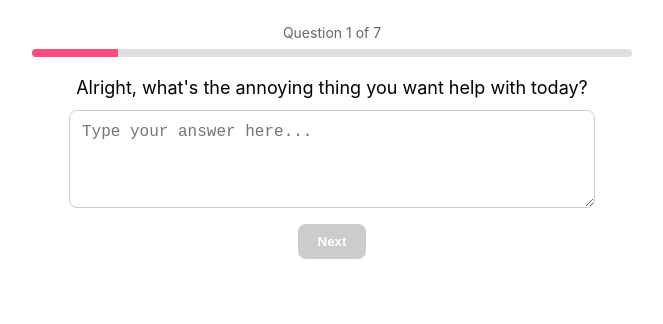
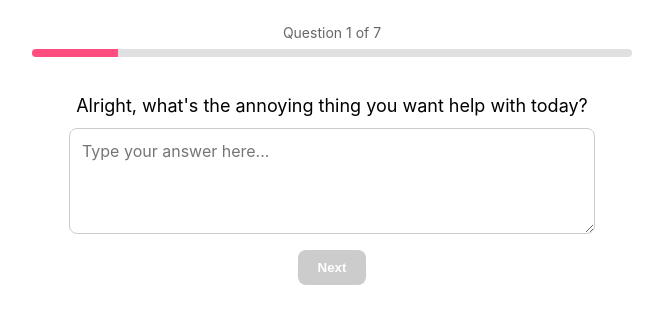
Before and after one commit to hannahrose11/izzy-form, a React (Create React App) app: page / in a window 1280 px wide. Shown: the top 324 px of the page, without its empty margins (308-971 px from the left). Built offline with nearby package versions, Linux system fonts and the light colour scheme.

Commit message:
Fix centering with flexbox layout

```diff
--- a/src/App.js
+++ b/src/App.js
@@ -110,7 +110,15 @@ export default function App() {
   const current = questions[step];
 
   return (
-    <div style={{ fontFamily: "Inter, sans-serif", maxWidth: 600, margin: "0 auto", padding: 24 }}>
+    <div style={{
+      fontFamily: "Inter, sans-serif",
+      maxWidth: 600,
+      margin: "0 auto",
+      padding: 24,
+      display: "flex",
+      flexDirection: "column",
+      alignItems: "center"
+    }}>
       {error && (
         <div style={{
           background: "#fee",
@@ -118,15 +126,16 @@ export default function App() {
           padding: 12,
           marginBottom: 20,
           borderRadius: 8,
-          fontSize: 14
+          fontSize: 14,
+          width: "100%"
         }}>
           {error}
         </div>
       )}
 
       {!finalPrompt ? (
-        <div style={{ textAlign: "center" }}>
-          <div style={{ marginBottom: 20 }}>
+        <div style={{ width: "100%", display: "flex", flexDirection: "column", alignItems: "center" }}>
+          <div style={{ marginBottom: 20, width: "100%", textAlign: "center" }}>
             <div style={{ fontSize: 14, color: "#666", marginBottom: 8 }}>
               Question {step + 1} of {questions.length}
             </div>
@@ -146,31 +155,33 @@ export default function App() {
             </div>
           </div>
 
-          <p style={{ fontSize: 18, marginBottom: 12 }}>{current.question}</p>
+          <p style={{ fontSize: 18, marginBottom: 12, textAlign: "center", width: "100%" }}>
+            {current.question}
+          </p>
+
           <textarea
             rows={4}
             style={{
               width: "100%",
               maxWidth: 500,
-              margin: "0 auto",
-              display: "block",
               padding: 12,
               fontSize: 16,
               borderRadius: 8,
               border: "1px solid #ccc",
               resize: "vertical",
+              fontFamily: "inherit",
+              marginBottom: 16
             }}
             value={currentInput}
             onChange={(e) => setCurrentInput(e.target.value)}
             placeholder="Type your answer here..."
           />
 
-          <div style={{ marginTop: 16 }}>
+          <div style={{ display: "flex", gap: 8, justifyContent: "center" }}>
             {step > 0 && (
               <button
                 onClick={handleBack}
                 style={{
-                  marginRight: 8,
                   background: "#f0f0f0",
                   color: "#333",
                   padding: "10px 20px",
@@ -201,8 +212,10 @@ export default function App() {
           </div>
         </div>
       ) : (
-        <div style={{ textAlign: "center" }}>
-          <h2 style={{ fontSize: 20, marginBottom: 12 }}>Here's your GPT-optimized prompt:</h2>
+        <div style={{ width: "100%", display: "flex", flexDirection: "column", alignItems: "center" }}>
+          <h2 style={{ fontSize: 20, marginBottom: 12, textAlign: "center" }}>
+            Here's your GPT-optimized prompt:
+          </h2>
           <pre style={{
             background: "#f6f6f6",
             padding: 16,
@@ -210,15 +223,17 @@ export default function App() {
             whiteSpace: "pre-wrap",
             textAlign: "left",
             maxHeight: 400,
-            overflow: "auto"
+            overflow: "auto",
+            width: "100%",
+            maxWidth: 500,
+            marginBottom: 16
           }}>
             {finalPrompt}
           </pre>
-          <div style={{ marginTop: 16 }}>
+          <div style={{ display: "flex", gap: 8, justifyContent: "center" }}>
             <button
               onClick={copyPrompt}
               style={{
-                marginRight: 8,
                 background: "#00C2A8",
                 color: "white",
                 padding: "10px 16px",
@@ -233,7 +248,6 @@ export default function App() {
             <button
               onClick={startOver}
               style={{
-                marginRight: 8,
                 background: "#f0f0f0",
                 color: "#333",
                 padding: "10px 16px",
```
